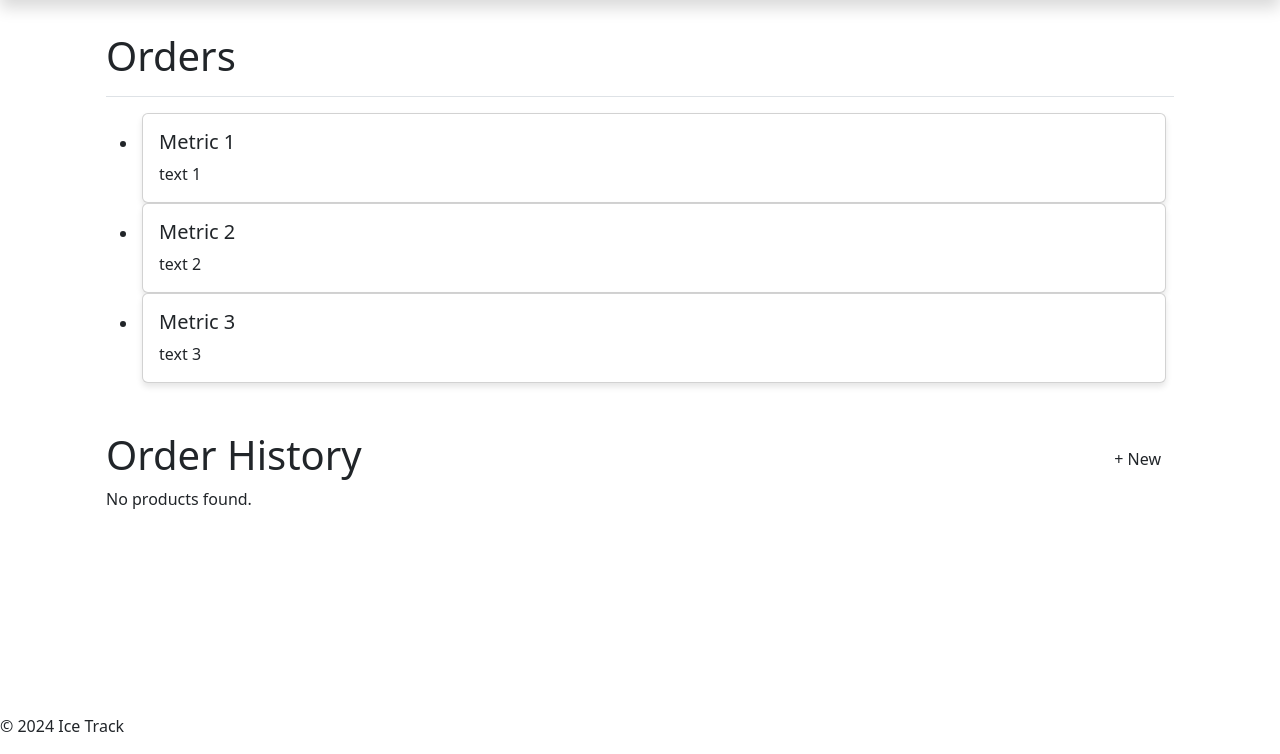
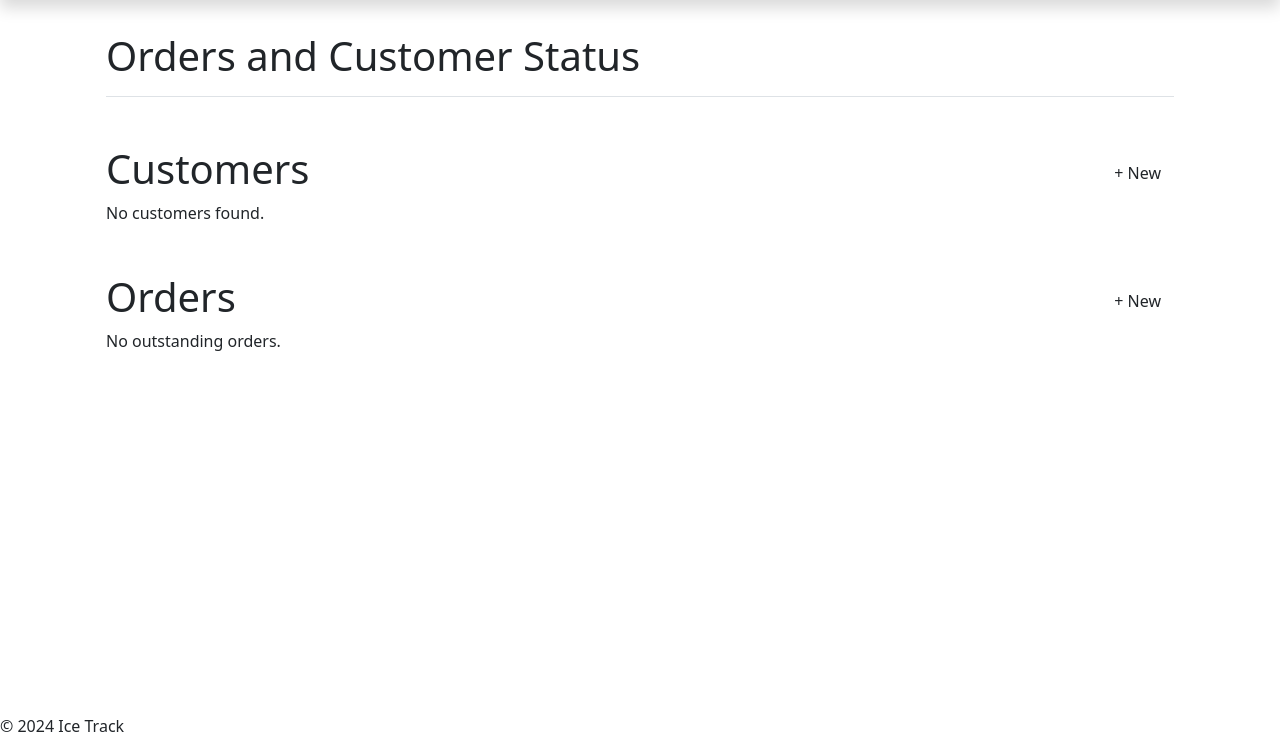
Before and after one commit to joaquin-mendoza8/ice-track, a Flask app: page /orders in a window 1280 px wide. Shown: the part 46-800 px from the top of the page. Run offline with Flask 3, Linux system fonts and the light colour scheme; parts of the project's set-up code (start-up, migrations or seed data) failed here and were passed over.

Commit message:
Added a modal for customer information. Created endpoints in inventory.py for modals. added classes in models.py for ' Order'  and ' Customer', but these are mostly for testing purposes and can be changed. Fixed general typos and syntax errors.

```diff
--- a/app/static/css/orders.css
+++ b/app/static/css/orders.css
@@ -21,3 +21,23 @@
     padding: 0.5rem 0.8rem;
     cursor: pointer;
 }
+
+.modal {
+    display: flex;
+    justify-content: center;
+    align-items: center;
+    background: rgba(0, 0, 0, 0.5);
+    height: 100vh;
+    width: 100vw;
+  }
+
+  .columns {
+    display: flex;
+    gap: 20px;
+  }
+
+  .column {
+    flex: 1;
+    display: flex;
+    flex-direction: column;
+  }
--- /dev/null
+++ b/app/templates/modals/customer_modal.html
@@ -0,0 +1,60 @@
+<div class="modal" id="customerModal" tabindex="-1">
+    <div class="modal-dialog modal-dialog-centered">
+        <div class="modal-content">
+        <div class="modal-header">
+            <h5 class="modal-title">Add Customer</h5>
+            <button type="button" class="btn-close" data-bs-dismiss="modal" aria-label="Close"></button>
+        </div>
+        <div class="modal-body">
+            <!-- Form to allow user to add a new inventory item -->
+            <form action="{{ url_for('inventory.add_customer') }}" method="POST" id="addCustomerForm">
+                <div class="columns">
+                    <div class="column">
+                        <h3>Customer Info</h3>
+                        <!-- Customer Name -->
+                        <div class="mb-3">
+                            <label for="customer-name" class="form-label">Customer Name</label>
+                            <input type="text"
+                                   class="form-control"
+                                   id="customer-name"
+                                   name="customer-name" required>
+                        </div>
+
+                        <div class="mb-3">
+                            <label for="customer-status">Customer Status:</label>
+                            <select class="form-control" id="customer-status" name="customer-status" required>
+                                <option value="preferred">Preferred</option>
+                                <option value="ok">OK</option>
+                                <option value="shaky">Shaky</option>
+                            </select>
+                        </div>
+
+                        <!-- Shipping Address -->
+                        <div class="mb-3">
+                            <label for="shipping-address" class="form-label">Shipping Address</label>
+                            <input type="text"
+                                   class="form-control"
+                                   id="shipping-address"
+                                   name="shipping-address" required>
+                        </div>
+
+                        <!-- Billing Address -->
+                        <div class="mb-3">
+                            <label for="billing-address" class="form-label">Billing Address</label>
+                            <input type="text"
+                                   class="form-control"
+                                   id="billing-address"
+                                   name="billing-address" required>
+                        </div>
+                    </div>
+                </div>
+
+                <div class="modal-footer">
+                    <button type="button" class="btn btn-secondary" data-bs-dismiss="modal">Cancel</button>
+                    <button type="submit" class="btn btn-primary">Save</button>
+                </div>
+            </form>
+        </div>
+        </div>
+    </div>
+</div>
--- a/app/templates/modals/orders_modal.html
+++ b/app/templates/modals/orders_modal.html
@@ -2,51 +2,15 @@
     <div class="modal-dialog modal-dialog-centered">
         <div class="modal-content">
         <div class="modal-header">
-            <h5 class="modal-title">Add Item</h5>
+            <h5 class="modal-title">Add Order</h5>
             <button type="button" class="btn-close" data-bs-dismiss="modal" aria-label="Close"></button>
         </div>
         <div class="modal-body">
-
             <!-- Form to allow user to add a new inventory item -->
             <form action="{{ url_for('inventory.add_order') }}" method="POST" id="addInventoryForm">
-                <div class="modal-body">
-
-                        <!-- Customer Name -->
-                        <div class="mb-3">
-                            <label for="customer-name" class="form-label">Customer Name</label>
-                            <input type="text"
-                                   class="form-control"
-                                   id="customer-name"
-                                   name="customer-name" required>
-                        </div>
-
-                        <!-- Shipping Address -->
-                        <div class="mb-3">
-                            <label for="shipping-address" class="form-label">Shipping Address</label>
-                            <input type="text"
-                                   class="form-control"
-                                   id="shipping-address"
-                                   name="shipping-address" required>
-                        </div>
-
-                        <!-- Billing Address -->
-                        <div class="mb-3">
-                            <label for="billing-address" class="form-label">Billing Address</label>
-                            <input type="text"
-                                   class="form-control"
-                                   id="billing-address"
-                                   name="billing-address" required>
-                        </div>
-
-                        <!-- Item -->
-                        <div class="mb-3">
-                            <label for="item" class="form-label">Item</label>
-                            <input type="text"
-                                   class="form-control"
-                                   id="item"
-                                   name="item" required>
-                        </div>
-
+                <div class="columns">
+                    <div class="column">
+                        <h3>Order Info</h3>
                         <!-- Flavor -->
                         <div class="mb-3">
                             <label for="flavor" class="form-label">Flavor</label>
@@ -83,7 +47,18 @@
                                    name="cost"
                                    min="0" pattern="^\d+(\.\d{1,2})?$" required>
                         </div>
+                    </div>
 
+                    <div class="column">
+                        <h3>Shipping</h3>
+                        <!-- Shipping Type -->
+                        <div class="mb-3">
+                            <label for="shipping-type" class="form-label">Shipping Type</label>
+                            <select class="form-control" id="shipping-type" name="shipping-type" required>
+                                <option value="standard">Standard</option>
+                                <option value="express">Express</option>
+                            </select>
+                        </div>
                         <!-- Estimated Shipping Date -->
                         <div class="mb-3">
                             <label for="shipping-date" class="form-label">Shipping Date</label>
@@ -104,12 +79,12 @@
                                    name="shipping-cost"
                                    min="0" pattern="^\d+(\.\d{1,2})?$" required>
                         </div>
+                    </div>
                 </div>
-
 
                 <div class="modal-footer">
                     <button type="button" class="btn btn-secondary" data-bs-dismiss="modal">Cancel</button>
-                    <button type="submit" class="btn btn-primary">Add Item</button>
+                    <button type="submit" class="btn btn-primary">Add Order</button>
                 </div>
             </form>
         </div>
--- a/app/templates/orders.html
+++ b/app/templates/orders.html
@@ -9,6 +9,7 @@
 
 {% block content %}
 
+    {% include 'modals/customer_modal.html' %}
     {% include 'modals/orders_modal.html' %}
 
     <!-- Main content container -->
@@ -21,72 +22,75 @@
         <main class="ms-sm-auto px-md-4 pt-md-3">
             <div class="align-items-center pt-3 pb-2 mb-3 border-bottom">
                 <!-- Banner header -->
-                <h1>Orders</h1>
+                <h1>Orders and Customer Status</h1>
             </div>
 
-            <!-- Key Metrics Cards -->
-            <ul class="metric-box-list">
-                <li class="metric-box">
-                    {{ macros.metrics_card('Metric 1', 'text 1') }}
-                </li>
-                <li class="metric-box">
-                    {{ macros.metrics_card('Metric 2', 'text 2') }}
-                </li>
-                <li class="metric-box">
-                    {{ macros.metrics_card('Metric 3', 'text 3') }}
-                </li>
-            </ul>
-
-            <!-- Inventory Update Fields -->
-            <!-- <div class="form-container">
-                <form action="/inventory_update" method="post">
-                    <table>
-                        <tr>
-                            <th>Item</th>
-                            <th>Quantity</th>
-                        </tr>
-                        {% for item in items %}
-                            <tr>
-                                <td>{{ item.name }}</td>
-                                <td><input type="number" name="{{ item.id }}" value="{{ item.quantity }}"></td>
-                            </tr>
-                        {% endfor %}
-                    </table>
-                    <input type="submit" value="Update">
-                </form>
-            </div> -->
-
-            <!-- Inventory Add Modal -->
-            {% include 'modals/add_modal.html' %}
-
-            <!-- Inventory Table -->
             <div class="mt-5">
                 <!-- inline container for title and modal button -->
                 <div class="d-flex justify-content-between">
-                    <h1>Order History</h1>
-                    <button type="button" class="btn modal-btn" data-bs-toggle="modal" data-bs-target="#exampleModal">+ New</button>
+                    <h1>Customers</h1>
+                    <button type="button" class="btn modal-btn" data-bs-toggle="modal" data-bs-target="#customerModal">+ New</button>
                 </div>
                 <table class="table table-hover table-borderless">
-                    {% if products %}
+                    {% if customers %}
                     <thead>
-                        {% for key in products[0].keys() %}
+                        {% for key in customers[0].keys() %}
                             {% if key not in ['id'] %}
                                 <th scope="col">{{ key.capitalize() }}</th>
                             {% endif %}
                         {% endfor %}
                     </thead>
                     <tbody>
-                        {% for product in products %}
+                        {% for customer in customers %}
                             {% set outer_index = loop.index - 1 %}
                             <tr onclick="openModal({{ product }}, {{ product['id'] }})" id="row-{{ outer_index }}">
-                                <td>{{ product.flavor }}</td>
-                                <td>{{ product.price }}</td>
-                                <td>{{ product.quantity }}</td>
+                                <td>{{ customer.name }}</td>
+                                <td>{{ customer.status }}</td>
+                                <td>{{ customer.shipping_address }}</td>
+                                <td>{{ customer.billing_address }}</td>
                             </tr>
                         {% endfor %}
                     </tbody>
                     {% else %}
-                        No products found.
+                        No customers found.
+                    {% endif %}
+                </table>
+            </div>
+
+
+
+            <!-- Inventory Table -->
+            <div class="mt-5">
+                <!-- inline container for title and modal button -->
+                <div class="d-flex justify-content-between">
+                    <h1>Orders</h1>
+                    <button type="button" class="btn modal-btn" data-bs-toggle="modal" data-bs-target="#exampleModal">+ New</button>
+                </div>
+                <table class="table table-hover table-borderless">
+                    {% if orders %}
+                    <thead>
+                        {% for key in orders[0].keys() %}
+                            {% if key not in ['id'] %}
+                                <th scope="col">{{ key.capitalize() }}</th>
+                            {% endif %}
+                        {% endfor %}
+                    </thead>
+                    <tbody>
+                        {% for order in orders %}
+                            {% set outer_index = loop.index - 1 %}
+                            <tr onclick="openModal({{ product }}, {{ product['id'] }})" id="row-{{ outer_index }}">
+                                <td>{{ order.flavor }}</td>
+                                <td>{{ order.container_size }}</td>
+                                <td>{{ order.quantity }}</td>
+                                <td>{{ order.cost }}</td>
+                                <td>{{ order.shipping_type }}</td>
+                                <td>{{ order.shipping_date }}</td>
+                                <td>{{ order.shipping_cost }}</td>
+                            </tr>
+                        {% endfor %}
+                    </tbody>
+                    {% else %}
+                        No outstanding orders.
                     {% endif %}
                 </table>
             </div>
```
Also changed, not shown: app/endpoints/inventory.py (+45 -8 lines), app/models.py (+28 -0 lines), app/static/css/inventory.css (+9 -0 lines), app/templates/shipments.html (+0 -26 lines), app/templates/tickets.html (+0 -26 lines), app/static/js/inventory.js (line endings or trailing spaces).
